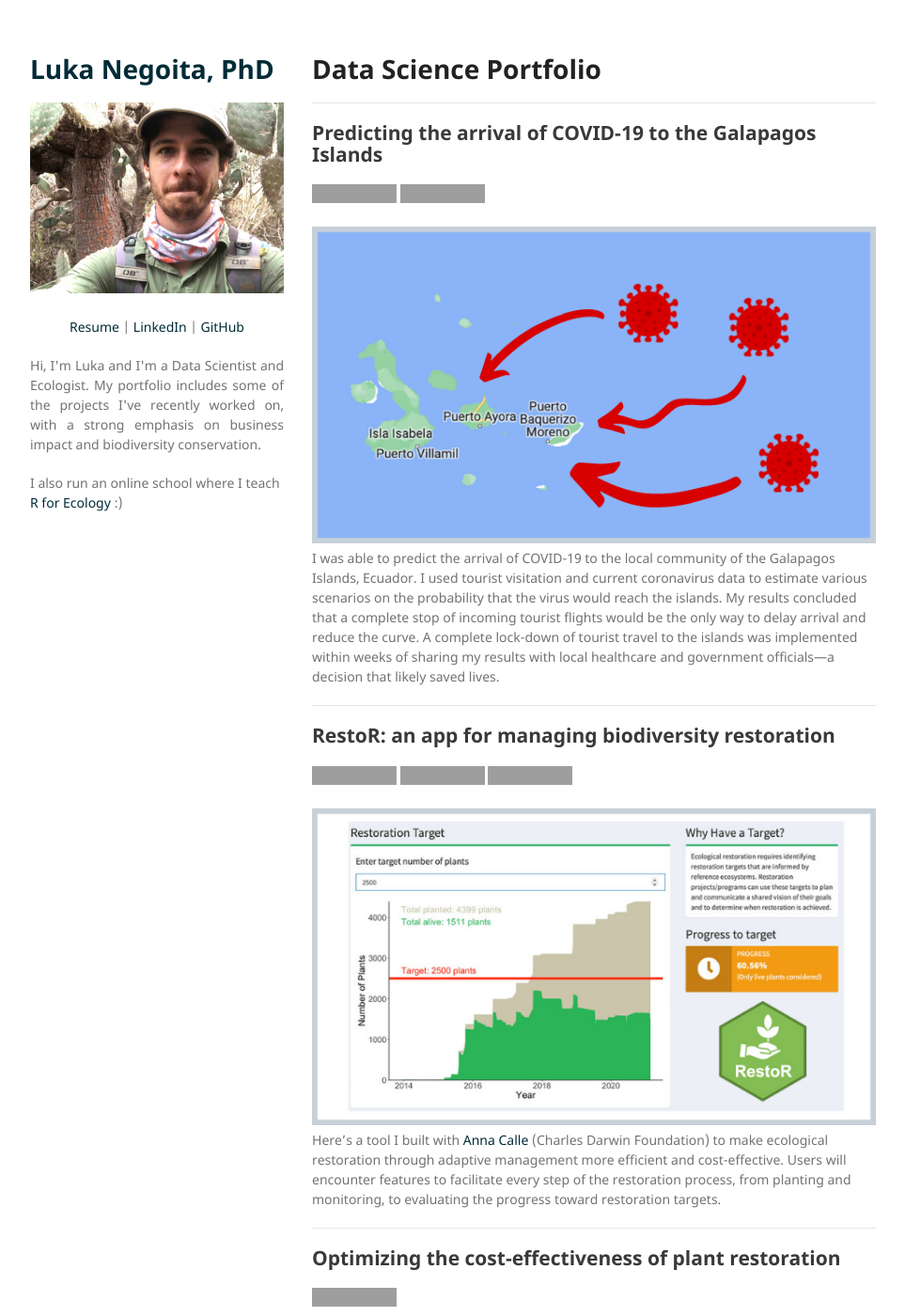
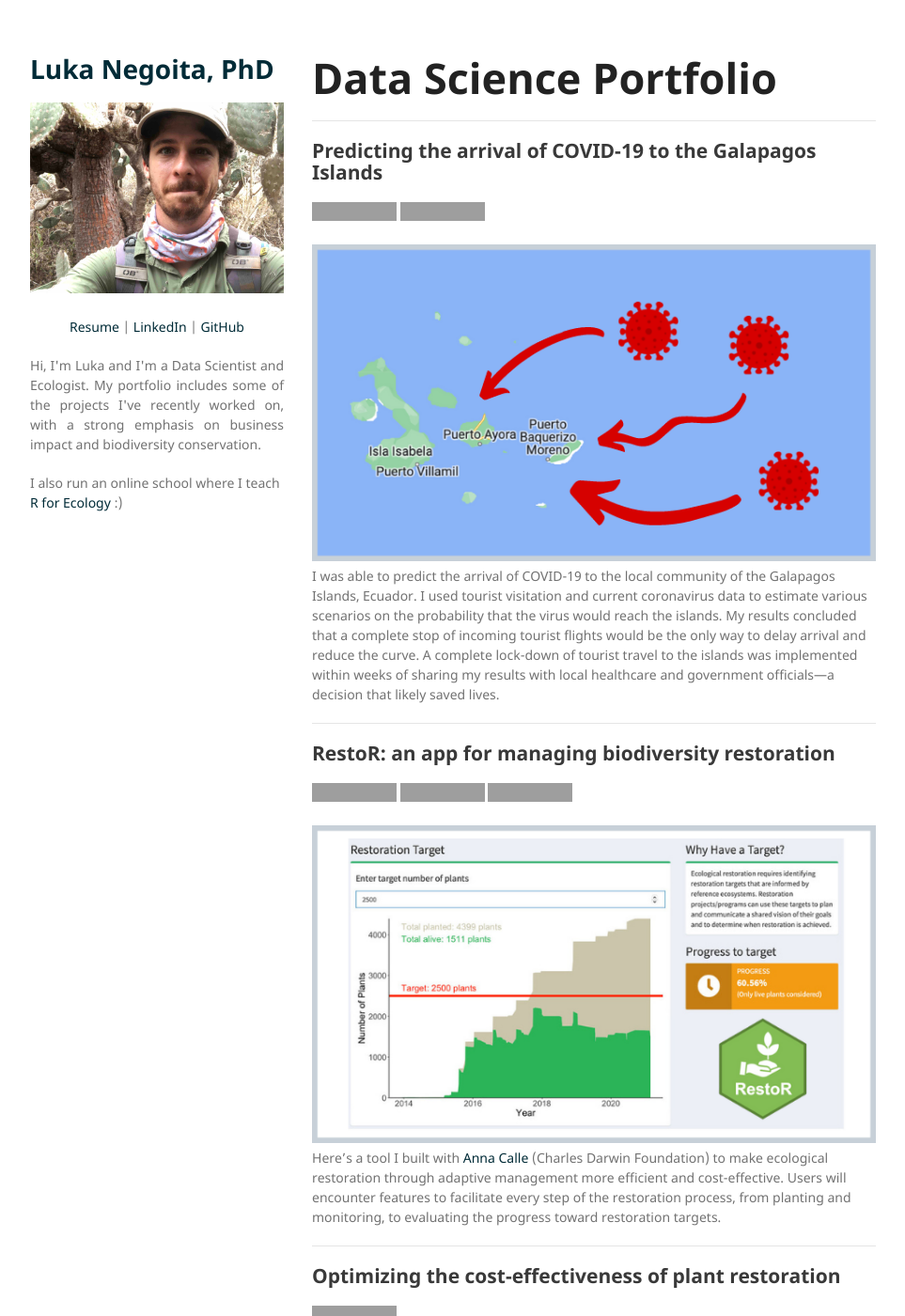
Before and after one commit to LukaNeg/LukaNeg.github.io, a Jekyll site: the page built from index.md, in a window 1280 px wide and 1400 px high. Shown: the whole window at 94% size, without its empty margins (158-1121 px from the left). Built offline with Jekyll 4.4.1, drawn with Linux system fonts in a browser that asks for light colours; our own code applies the rules of GitHub Pages for plain Markdown files; grey boxes are pictures that could not be loaded.

Commit message:
finish title sizing

```diff
--- a/_sass/jekyll-theme-minimal.scss
+++ b/_sass/jekyll-theme-minimal.scss
@@ -26,8 +26,8 @@ h1 {
   font-size:28px;
 }
 
-h1.title {
-  font-size: 38px;
+.title {
+  font-size: 45px;
 }
 
 h2 {
--- a/index.md
+++ b/index.md
@@ -1,4 +1,4 @@
-<h1> Data Science Portfolio </h1>
+<h1 class="title"> Data Science Portfolio </h1>
 
 <!-- https://chriskhanhtran.github.io/_posts/2020-01-13-portfolio-tutorial/ -->
 ---
```
